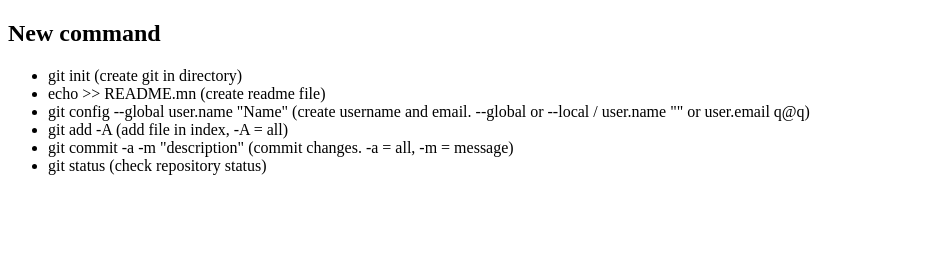
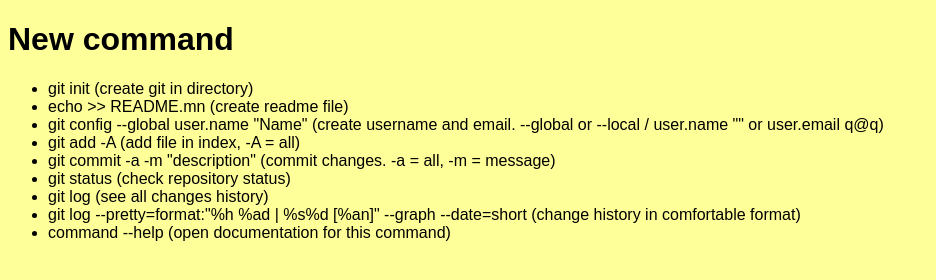
Before and after one commit to vladlendv/test, a plain HTML site: page index.html in a window 1280 px wide. Shown: the whole page, without its empty margins (0-936 px from the left). Drawn offline with Linux system fonts and the light colour scheme.

Commit message:
add css file and create main style

```diff
--- a/dist/style.css
+++ b/dist/style.css
@@ -0,0 +1,5 @@
+body {
+	font-family: Arial, sans-serif;
+	font-size: 16px;
+	background-color: #ff9;
+}
--- a/index.html
+++ b/index.html
@@ -4,9 +4,10 @@
 	<meta charset="UTF-8">
 	<meta name="viewport" content="width=device-width, initial-scale=1.0">
 	<title>Git Test</title>
+	<link rel="stylesheet" href="dist/style.css">
 </head>
 <body>
-	<h2>New command</h2>
+	<h1>New command</h1>
 	<ul>
 		<li>git init (create git in directory)</li>
 		<li>echo >> README.mn (create readme file)</li>
@@ -14,6 +15,9 @@
 		<li>git add -A (add file in index, -A = all)</li>
 		<li>git commit -a -m "description" (commit changes. -a = all, -m = message)</li>
 		<li>git status (check repository status)</li>
+		<li>git log (see all changes history)</li>
+		<li>git log --pretty=format:"%h %ad | %s%d [%an]" --graph --date=short (change history in comfortable format)</li>
+		<li>command --help (open documentation for this command)</li>
 	</ul>
 </body>
 </html>
```
